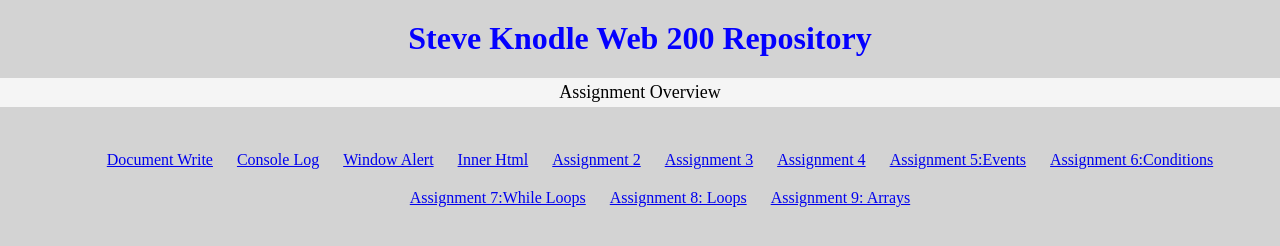
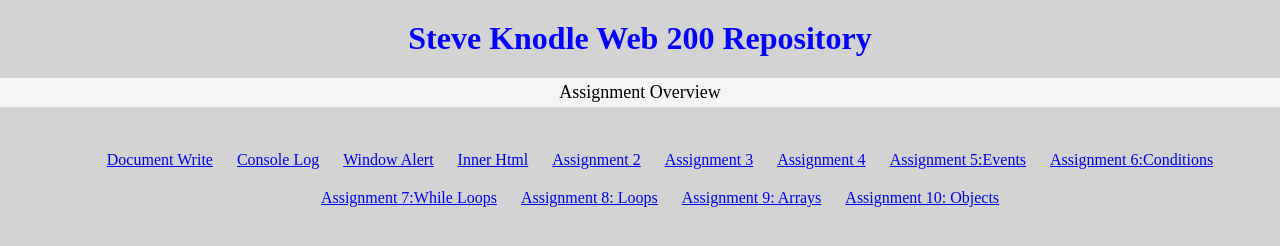
Before and after one commit to steviek114/steviek114.github.io, a plain HTML site: page web200/index.html in a window 1280 px wide. Drawn offline with Linux system fonts and the light colour scheme.

Commit message:
Update index.html

```diff
--- a/web200/index.html
+++ b/web200/index.html
@@ -21,6 +21,7 @@
       <li><a href="https://steviek114.github.io/web200/assignment7.html">Assignment 7:While Loops</a></li>
       <li><a href="https://steviek114.github.io/web200/loops.html">Assignment 8: Loops</a></li>
       <li><a href="https://steviek114.github.io/web200/arraysassignment.html">Assignment 9: Arrays</a></li>
+      <li><a href="https://steviek114.github.io/web200/objects.html">Assignment 10: Objects</a></li>
     </ul>
   </body>
 </html>
```
